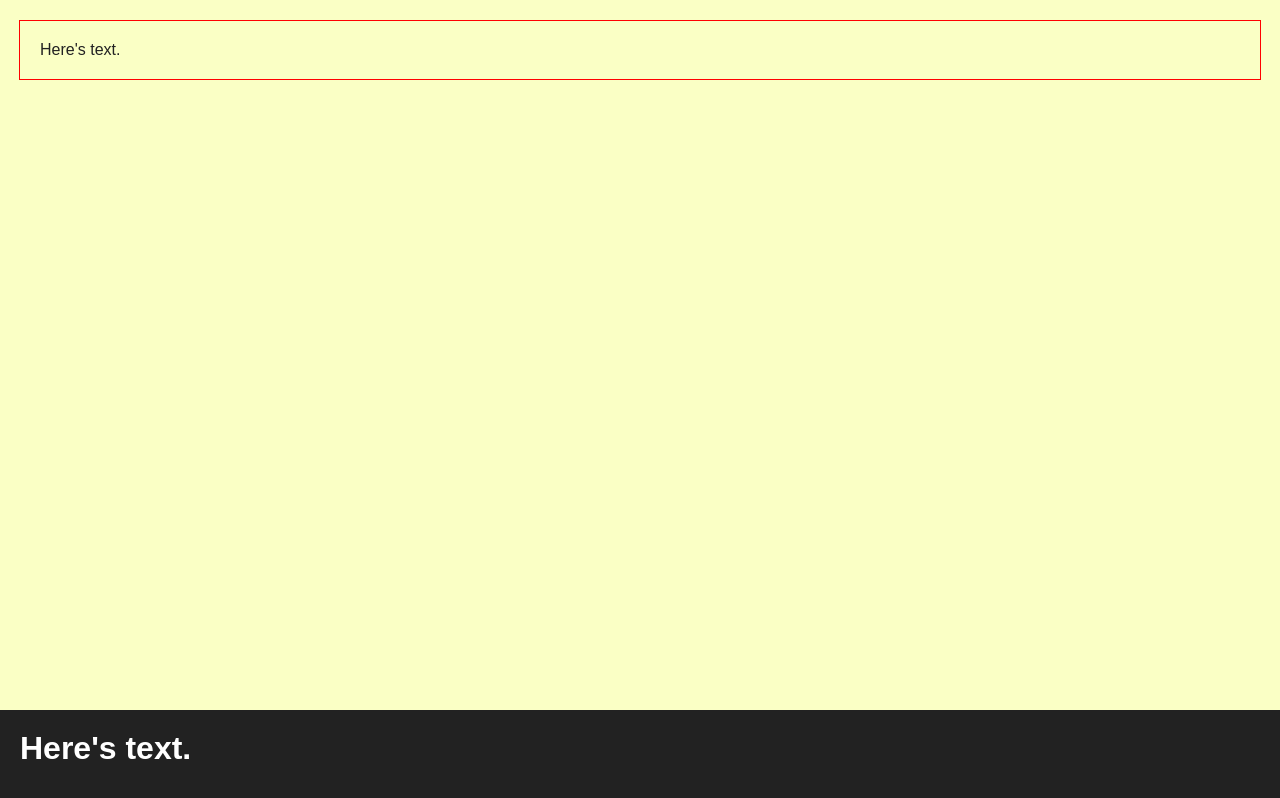
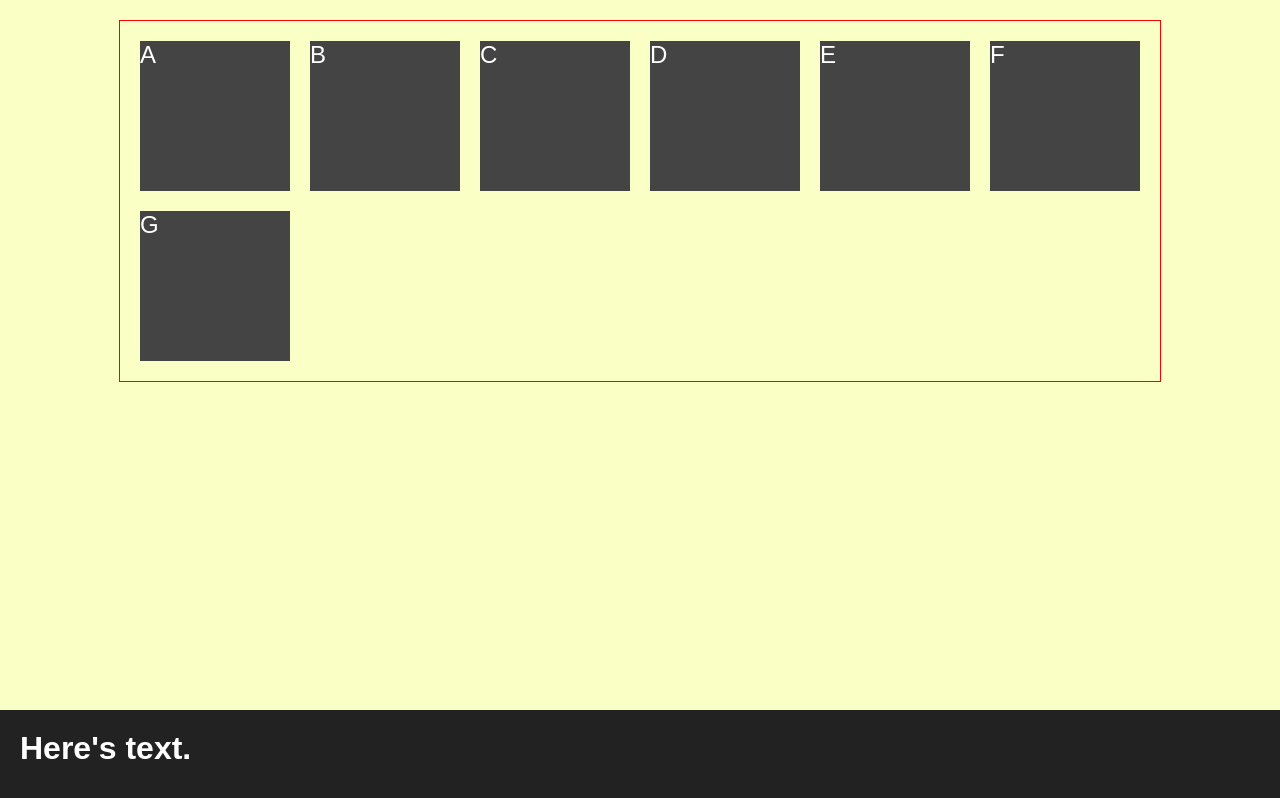
Before and after one commit to LeePresswood/reactpokedex, a React (Create React App) app: page / in a window 1280 px wide. Built offline with nearby package versions, Linux system fonts and the light colour scheme.

Commit message:
Added CSS grid layout

```diff
--- a/src/components/Content.js
+++ b/src/components/Content.js
@@ -5,7 +5,13 @@ class Content extends Component {
     render() {
         return (
             <div className="Content">
-                <p>Here's text.</p>
+                <div className="box">A</div>
+                <div className="box">B</div>
+                <div className="box">C</div>
+                <div className="box">D</div>
+                <div className="box">E</div>
+                <div className="box">F</div>
+                <div className="box">G</div>
             </div>
         );
     }
--- a/src/styles/Content.css
+++ b/src/styles/Content.css
@@ -1,10 +1,41 @@
+/*.Content {*/
+/*width: 1200px;*/
+
+/*margin: 20px auto;*/
+/*padding: 20px;*/
+
+/*display: grid;*/
+/*grid-template-columns: 600px;*/
+
+/*text-align: left;*/
+/*font-family: var(--font-family);*/
+/*color: var(--font-color);*/
+/*border: 1px solid red;*/
+/*}*/
+
+/*@media (min-width: 1240px) {*/
 .Content {
-    width: 1200px;
+    display: grid;
+
+    grid-template-columns: repeat(6, 150px);
+    grid-gap: 20px;
+
+    width: 1000px;
+
     margin: 20px auto;
     padding: 20px;
+
     text-align: left;
     font-family: var(--font-family);
     color: var(--font-color);
     border: 1px solid red;
+}
 
+.box {
+    height: 150px;
+    background-color: #444;
+    color: #fff;
+    font-size: 150%;
 }
+
+/*}*/
```
